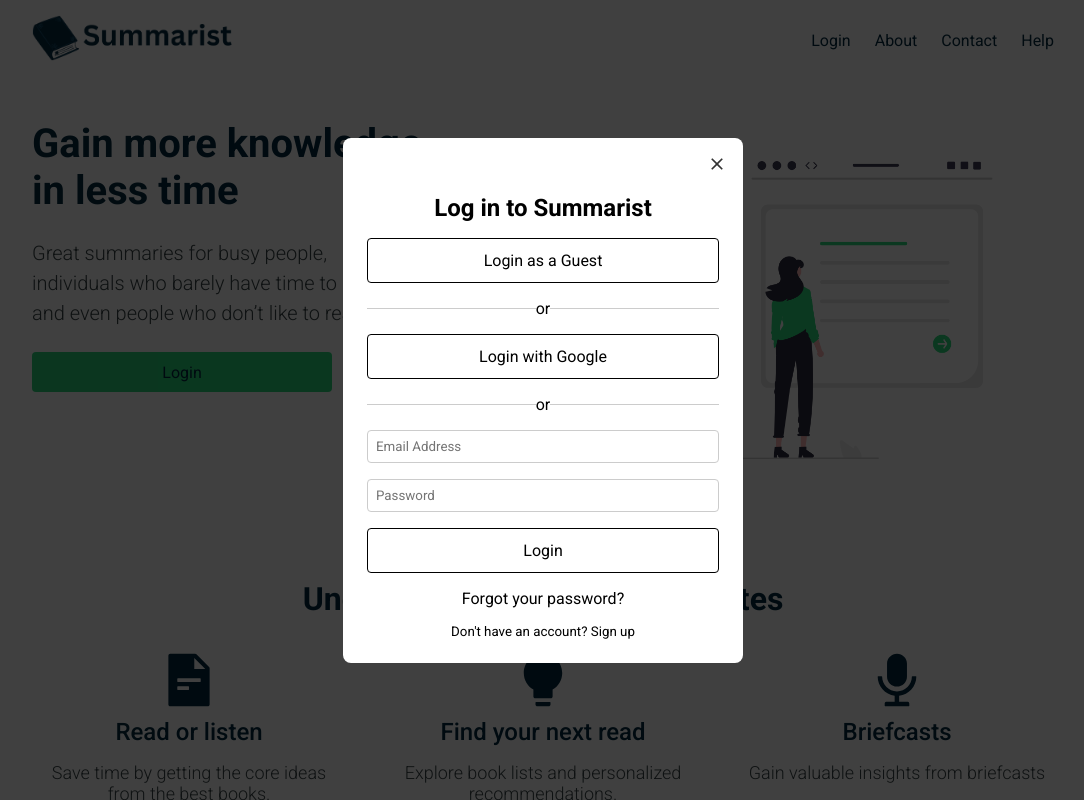
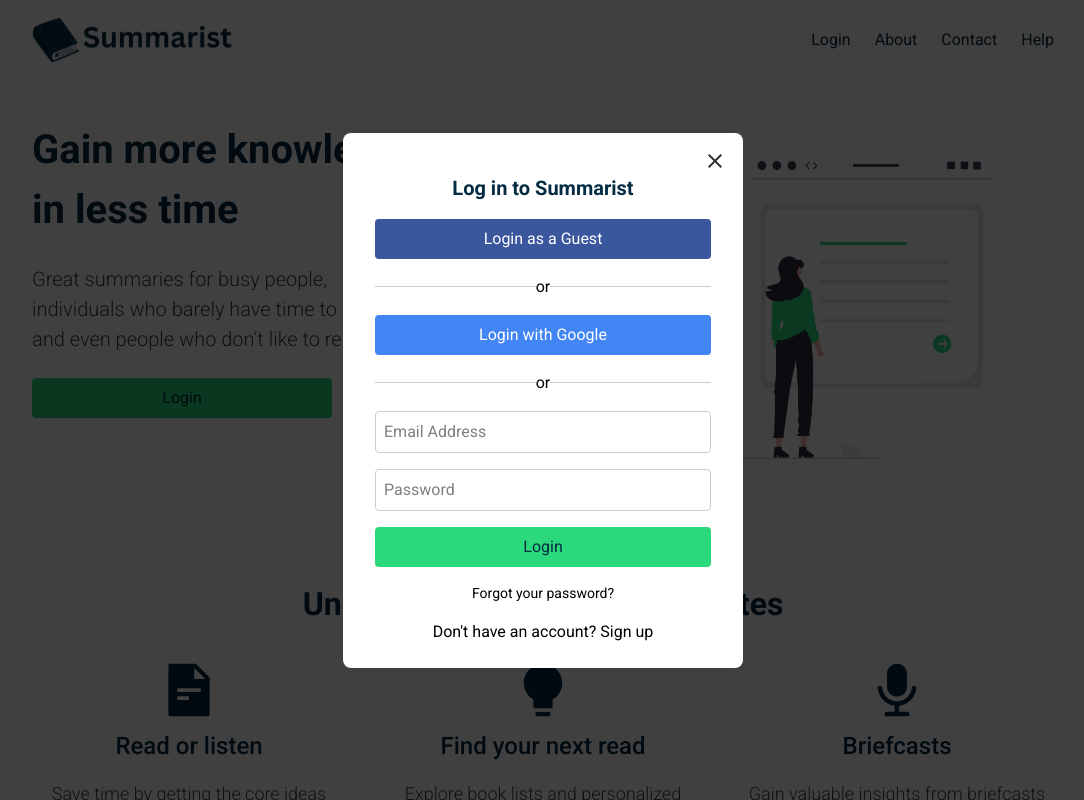
Before and after one commit to jeddelich/fes-internship-summarist, a Next.js app: page / in a window 1280 px wide. Shown: the top 800 px of the page, without its empty margins (97-1181 px from the left). Built offline with nearby package versions, Linux system fonts and the light colour scheme.

Commit message:
add colors and hover effects

```diff
--- a/app/globals.css
+++ b/app/globals.css
@@ -1,4 +1,5 @@
 @import url("https://fonts.googleapis.com/css2?family=Roboto:wght@100;300;400;500;700;900&display=swap");
+@import "tailwindcss";
 
 * {
   margin: 0;
--- a/app/page.tsx
+++ b/app/page.tsx
@@ -3,11 +3,13 @@
 import { BsStarFill, BsStarHalf } from "react-icons/bs";
 import { RiLeafLine } from "react-icons/ri";
 import AuthModal from "@/components/AuthModal";
+import Page from "@/components/AuthModal";
 
 export default function Home() {
   return (
     <>
-      <AuthModal />
+      {/* <AuthModal /> */}
+      <Page />
      <nav className="nav">
       <div className="nav__wrapper">
         <figure className="nav__img--mask">
--- a/components/AuthBtn.jsx
+++ b/components/AuthBtn.jsx
@@ -1,10 +1,11 @@
 import styles from "./AuthModal.module.css";
 
-function AuthBtn({ text }) {
+function AuthBtn({ text, color }) {
+  console.log(color);
   return (
-    <div className="modal__btn--wrapper">
+    <div className={styles.btnWrapper}>
       <i></i>
-      <button className={styles.btn + " login--guest"}>
+      <button className={`${styles.btn} ${color}`}>
         {text}
       </button>
     </div>
--- a/components/AuthForm.jsx
+++ b/components/AuthForm.jsx
@@ -5,7 +5,7 @@
     <form action="">
       <input type="email" placeholder="Email Address" className={styles.input} />
       <input type="password" placeholder="Password" className={styles.input} />
-      <button className={styles.btn + " login--main"}>Login</button>
+      <button className={`${styles.btn} ${styles.green}`}>Login</button>
     </form>
   );
 }
--- a/components/AuthModal.jsx
+++ b/components/AuthModal.jsx
@@ -9,12 +9,12 @@
     <div className={styles.background}>
       <div className={styles.modal}>
             <MdClose className={styles.closeIcon} />
-            <h2 className={styles.title}>Log in to Summarist</h2>
-            <AuthBtn text="Login as a Guest" />
+            <h2 className={styles.title} >Log in to Summarist</h2>
+            <AuthBtn text="Login as a Guest" color={styles.darkBlue}/>
             <div className={styles.separator}>
               <span className="modal__separator--text">or</span>
             </div>
-            <AuthBtn text="Login with Google" />
+            <AuthBtn text="Login with Google" color={styles.lightBlue}/>
             <div className={styles.separator}>
               <span className="modal__separator--text">or</span>
             </div>
--- a/components/AuthModal.module.css
+++ b/components/AuthModal.module.css
@@ -14,24 +14,29 @@
     position: relative;
     background-color: #fff;
     border-radius: 8px;
-    padding: 24px;
+    padding: 24px 32px;
     width: 400px;
     max-width: 90%;
 }
 
 .title {
-    font-size: 24px;
-    margin: 32px 0 16px 0;
+    font-size: 20px;
+    font-weight: 700;
+    color: #032b41;
+    margin: 16px 0;
     text-align: center;
+    cursor: default;
 }
 
 .btn {
     width: 100%;
-    padding: 12px;
-    border: 1px solid black;
     border-radius: 4px;
     font-size: 16px;
     cursor: pointer;
+    height: 40px;
+    color: white;
+    position: relative;
+    transition: all 200ms ease;
 }
 
 .input {
@@ -42,6 +47,10 @@
     border-radius: 4px;
 }
 
+.input:focus {
+    border-color: #2bd97c;
+}
+
 .footer {
     display: flex;
     flex-direction: column;
@@ -49,6 +58,7 @@
 
 .link {
     text-align: center;
+    font-size: 14px;
     margin: 16px 0;
 }
 
@@ -71,6 +81,36 @@
     top: 16px;
     right: 16px;
     cursor: pointer;
-    font-size: 20px;
+    font-size: 24px;
     color: #333;
+    transition: all 200ms ease;
 }
+
+.closeIcon:hover {
+    opacity: 0.75;
+}
+
+.darkBlue {
+    background-color: #3a579d;
+}
+
+.darkBlue:hover {
+    background-color: #25396b;
+}
+
+.lightBlue {
+    background-color: #4285f4;
+}
+
+.lightBlue:hover {
+    background-color: #3367d6;
+}
+
+.green {
+    background-color: #2bd97c;
+    color: #032b41;
+}
+
+.green:hover {
+    background-color: #20ba68;
+}
--- a/package.json
+++ b/package.json
@@ -22,9 +22,11 @@
     "@types/node": "^20",
     "@types/react": "^19",
     "@types/react-dom": "^19",
+    "autoprefixer": "^10.4.24",
     "eslint": "^9",
     "eslint-config-next": "16.1.6",
-    "tailwindcss": "^4",
+    "postcss": "^8.5.6",
+    "tailwindcss": "^4.2.0",
     "typescript": "^5"
   }
 }
```
Also changed, not shown: 1 other file (tests, documents, lock files or other folders).
